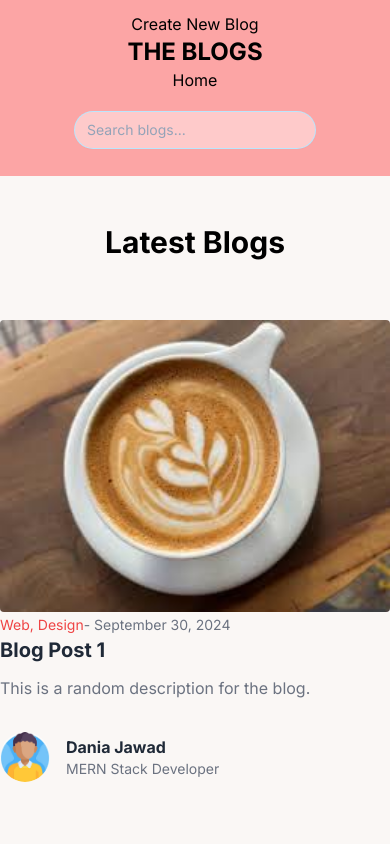
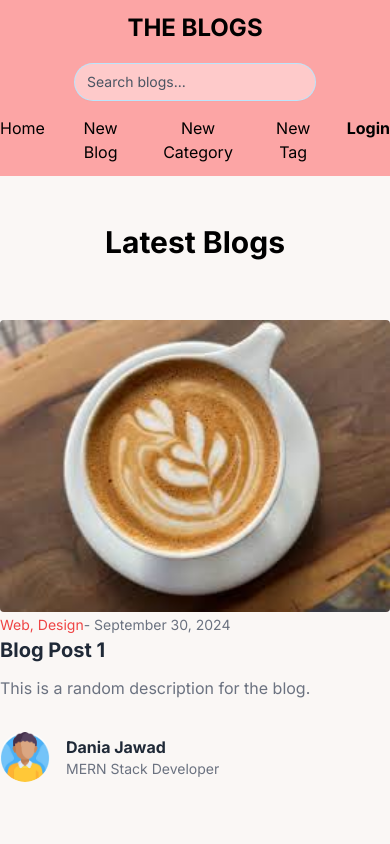
Before and after one commit to Djawad02/blog-app, a Next.js app: page / in a window 390 px wide. Shown: the top 844 px of the page. Built offline with nearby package versions, Linux system fonts and the light colour scheme.

Commit message:
Modified Navbar to add category and tags option

```diff
--- a/app/components/Navbar.tsx
+++ b/app/components/Navbar.tsx
@@ -1,25 +1,45 @@
 import Link from "next/link";
 import React from "react";
+
 const Navbar = () => {
   return (
     <header className="bg-red-300">
       <div className="xl:container xl:mx-auto flex flex-col items-center sm:flex-row sm:justify-between text-center py-3">
-        <div className="shrink w-80 sm:order-3">
-          <Link href="/">Create New Blog</Link>
+        {/* Left Side: Logo */}
+        <div className="flex order-1">
+          <Link
+            href="/"
+            className="font-bold uppercase text-2xl hover:text-gray-600"
+          >
+            The Blogs
+          </Link>
         </div>
-        <div className="md:flex-none w-96 order-3 sm:order-2 flex justify-center py-4 sm:py-0">
+
+        {/* Center: Search bar */}
+        <div className="flex md:flex-none w-full sm:w-auto justify-center order-2 py-4 sm:py-0">
           <input
             type="text"
             placeholder="Search blogs..."
-            className="input-text"
+            className="input-text placeholder:text-gray-600"
           />
         </div>
-        <div className="w-96 order-2 flex justify-center">
-          <Link href="/">Home</Link>
-        </div>
-        <div className="flex order-1">
-          <Link href="/" className="font-bold uppercase text-2xl">
-            The Blogs{" "}
+
+        {/* Right Side: Navigation links */}
+        <div className="flex order-3 space-x-7">
+          <Link href="/" className="hover:text-gray-600">
+            Home
+          </Link>
+          <Link href="/" className="hover:text-gray-600">
+            New Blog
+          </Link>
+          <Link href="/" className="hover:text-gray-600">
+            New Category
+          </Link>
+          <Link href="/" className="hover:text-gray-600">
+            New Tag
+          </Link>
+          <Link href="/" className="font-bold hover:text-gray-600">
+            Login{" "}
           </Link>
         </div>
       </div>
```
